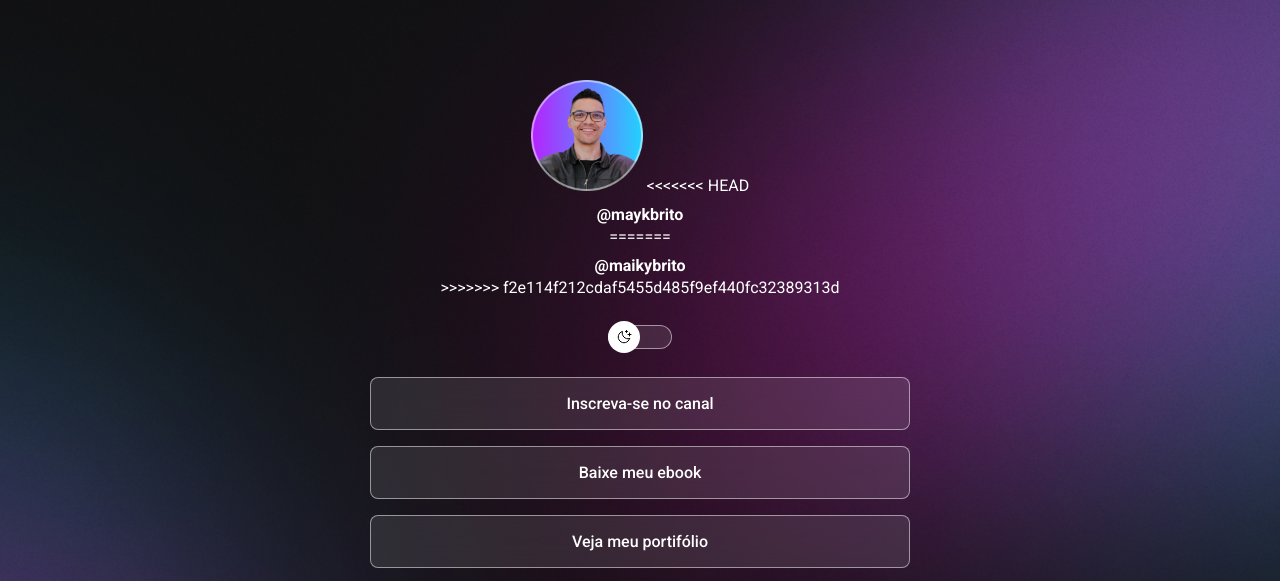
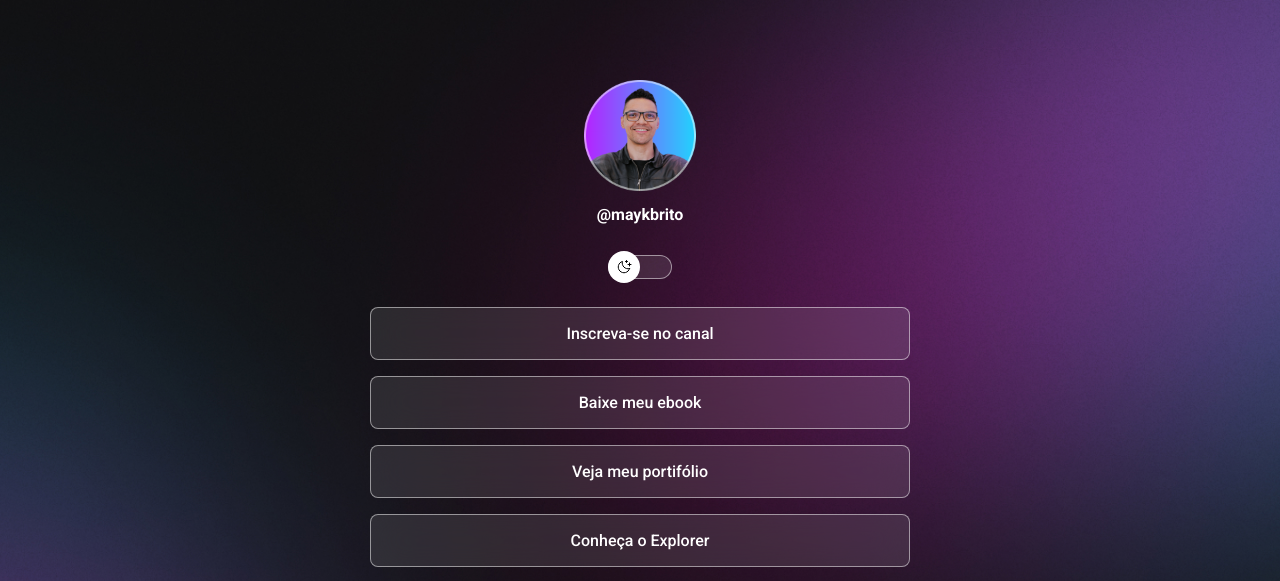
Before and after one commit to JoaoTrindade1404/projeto, a plain HTML site: page index.html in a window 1280 px wide. Shown: the top 581 px of the page. Drawn offline with nearby package versions, Linux system fonts and the light colour scheme.

Commit message:
index adjusts

```diff
--- a/index.html
+++ b/index.html
@@ -16,11 +16,7 @@
     <div id="container">
       <div id="profile">
         <img src="./assets/avatar.png" alt="Imagem perfil" />
-<<<<<<< HEAD
         <h1>@maykbrito</h1>
-=======
-        <h1>@maikybrito</h1>
->>>>>>> f2e114f212cdaf5455d485f9ef440fc32389313d
       </div>
       <div id="switch" onclick="toggleMode()">
         <button></button>
@@ -64,7 +60,7 @@
       </div>
       <footer>
         Feito com amor por
-        <a href="https://ionic.io/ionicons" target="_blank">Rocketseat</a>
+        <a href="https://www.rocketseat.com.br" target="_blank">Rocketseat</a>
       </footer>
     </div>
     <script
```
